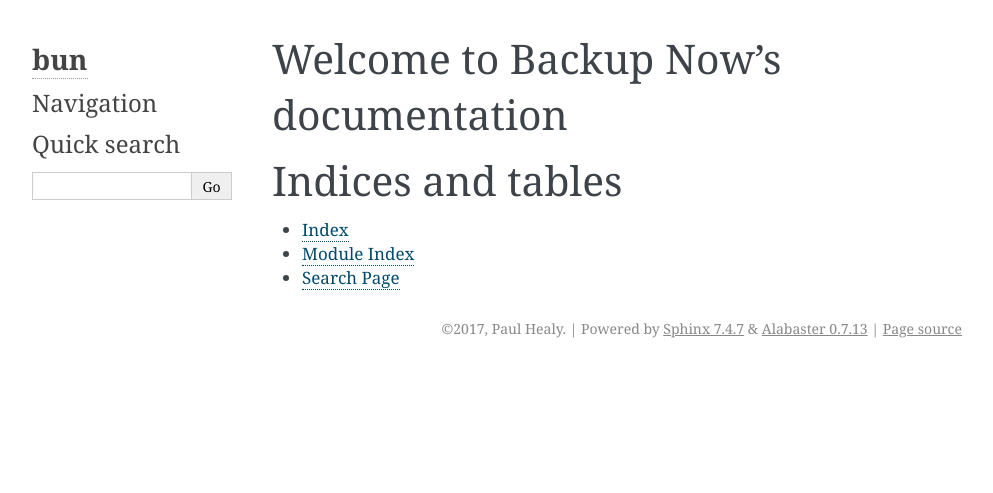
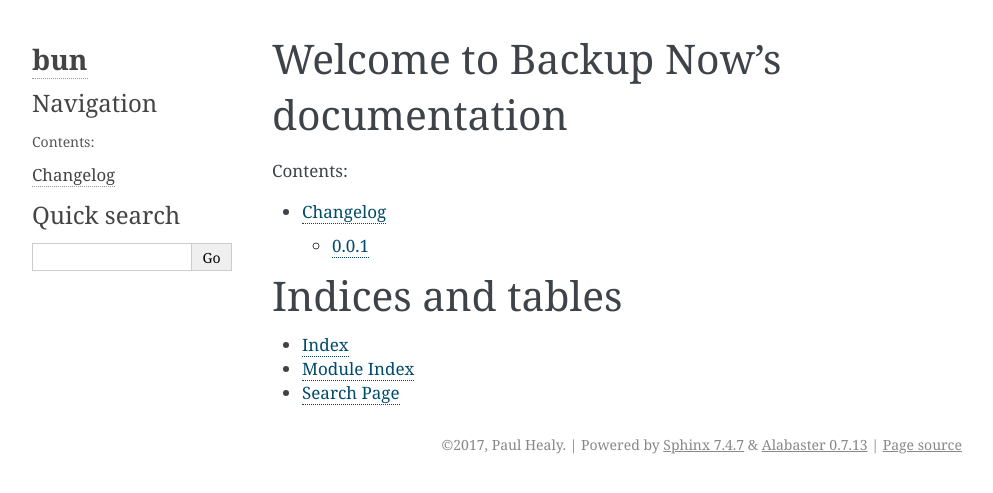
Before and after one commit to lmiphay/bun, a Sphinx documentation site: the page built from docs/index.rst, in a window 1280 px wide. Shown: the top 493 px of the page, without its empty margins (148-1141 px from the left). Built offline with Sphinx 7.4.7, drawn with Linux system fonts in a browser that asks for light colours.

Commit message:
add changelog

```diff
--- /dev/null
+++ b/docs/changelog.rst
@@ -0,0 +1,7 @@
+=========
+Changelog
+=========
+
+0.0.1
+-----
+* [feature] in progress
--- a/docs/index.rst
+++ b/docs/index.rst
@@ -10,7 +10,7 @@
    :maxdepth: 2
    :caption: Contents:
 
-
+   changelog
 
 Indices and tables
 ==================
```
